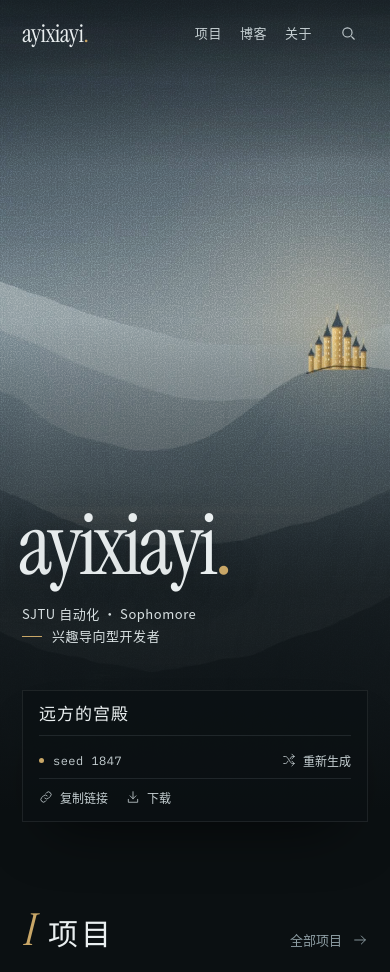
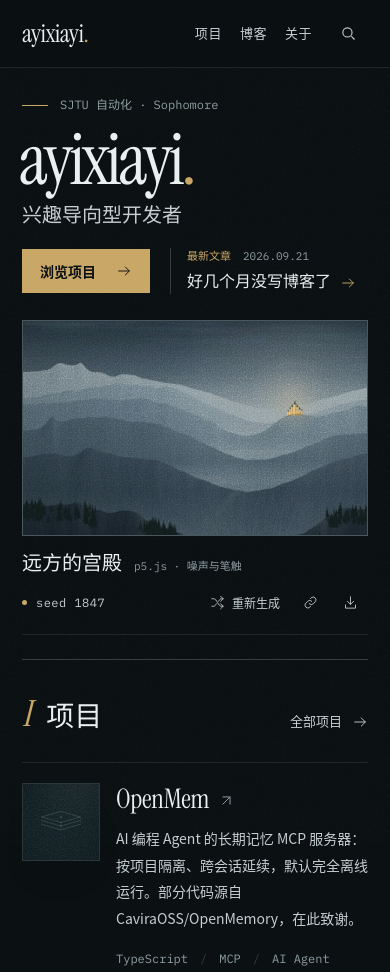
Before and after one commit to ayixiayi/ayixiayi.github.io, an Astro site: page / in a window 390 px wide. Shown: the top 972 px of the page. Built offline with nearby package versions, Linux system fonts and the light colour scheme; Astro itself is replaced by a stand-in of ours; a web font is replaced by a local one.

Commit message:
Frame the generative landscape and give the homepage an editorial project shelf

```diff
--- a/src/components/BlogList.astro
+++ b/src/components/BlogList.astro
@@ -35,7 +35,7 @@ const years = [
               <a href={postUrl(post.id)}>
                 {post.data.title}
                 <span class="post-arrow">
-                  <Icon name="external" size={20} />
+                  <Icon name="arrow" size={20} />
                 </span>
               </a>
             </h3>
--- a/src/components/GenerativeLandscape.astro
+++ b/src/components/GenerativeLandscape.astro
@@ -22,34 +22,43 @@ import Icon from './Icon.astro';
     </div>
     <div class="landscape-glaze" aria-hidden="true"></div>
   </div>
-  <slot />
   <div class="landscape-caption">
     <span class="art-progress" aria-hidden="true">
       <span data-art-progress></span>
     </span>
+    <div class="label-details">
       <p class="label-title">远方的宫殿</p>
       <p class="label-medium">p5.js · 噪声与笔触</p>
-    <div class="label-row">
+    </div>
+    <div class="label-controls">
       <span data-art-status class="art-status" role="status">
         seed {DEFAULT_SEED}
       </span>
+      <div class="label-actions" data-actions hidden>
         <button type="button" data-random hidden aria-label="重新生成图像">
-        <Icon name="shuffle" size={14} />
-        重新生成
+          <Icon name="shuffle" size={15} /> 重新生成
         </button>
-    </div>
-    <div class="label-actions" data-actions hidden>
-      <button type="button" data-copy aria-label="复制这幅画的链接">
-        <Icon name="link" size={14} />
-        复制链接
+        <button
+          type="button"
+          data-copy
+          aria-label="复制这幅画的链接"
+          title="复制这幅画的链接"
+        >
+          <Icon name="link" size={15} />
+          <span>复制链接</span>
         </button>
-      <button type="button" data-download aria-label="下载这幅画">
-        <Icon name="download" size={14} />
-        下载
+        <button
+          type="button"
+          data-download
+          aria-label="下载这幅画"
+          title="下载这幅画"
+        >
+          <Icon name="download" size={15} />
+          <span>下载</span>
         </button>
       </div>
     </div>
-  <span class="scroll-cue" aria-hidden="true"></span>
+  </div>
 </generative-landscape>
 
 <script>
@@ -59,7 +68,6 @@ import Icon from './Icon.astro';
     private renderer?: P5;
     private disposed = false;
     private snapshotUrl?: string;
-    private listeners = new AbortController();
 
     connectedCallback() {
       const surface = this.querySelector<HTMLElement>('.landscape-surface')!;
@@ -243,7 +251,7 @@ import Icon from './Icon.astro';
         ).matches
       ) {
         let frame = 0;
-        this.addEventListener('pointermove', (event) => {
+        surface.addEventListener('pointermove', (event) => {
           if (frame) return;
           frame = requestAnimationFrame(() => {
             frame = 0;
@@ -260,23 +268,6 @@ import Icon from './Icon.astro';
         });
       }
 
-      // Scroll depth is written by hand: a scroll timeline would keep the
-      // canvas layer animating, and slow the painting, even while idle.
-      let depthFrame = 0;
-      const depth = () => {
-        depthFrame = 0;
-        const progress = Math.min(1, Math.max(0, scrollY / innerHeight));
-        this.style.setProperty('--depth', progress.toFixed(4));
-      };
-      addEventListener(
-        'scroll',
-        () => {
-          if (!depthFrame) depthFrame = requestAnimationFrame(depth);
-        },
-        { passive: true, signal: this.listeners.signal },
-      );
-      depth();
-
       const requestedSeed = Number(
         new URLSearchParams(location.search).get('seed'),
       );
@@ -292,7 +283,6 @@ import Icon from './Icon.astro';
 
     disconnectedCallback() {
       this.disposed = true;
-      this.listeners.abort();
       this.renderer?.remove();
       if (this.snapshotUrl) URL.revokeObjectURL(this.snapshotUrl);
     }
--- a/src/pages/index.astro
+++ b/src/pages/index.astro
@@ -12,13 +12,14 @@ import {
 } from '../lib/posts';
 
 const posts = (await getPublishedPosts()).slice(0, 3);
+const latest = posts[0];
 ---
 
 <BaseLayout title={site.name}>
   <main id="main">
     <section class="hero" aria-labelledby="intro-title">
-      <GenerativeLandscape>
       <div class="hero-copy">
+        <p class="hero-subtitle">SJTU 自动化 · {site.grade.en}</p>
         <h1 id="intro-title" class="hero-title">
           <span class="sr-only">ayixiayi</span>
           <span class="hero-letters" aria-hidden="true">
@@ -28,10 +29,31 @@ const posts = (await getPublishedPosts()).slice(0, 3);
             <span class="signature-dot">.</span>
           </span>
         </h1>
-          <p class="hero-subtitle">SJTU 自动化 · {site.grade.en}</p>
         <p class="hero-description">兴趣导向型开发者</p>
+        <div class="hero-actions">
+          <a href="#projects-title" class="hero-primary">
+            浏览项目 <Icon name="arrow" size={16} />
+          </a>
+          {latest && (
+            <a
+              href={postUrl(latest.id)}
+              class="hero-latest"
+              aria-label={`读最新文章：${latest.data.title}`}
+            >
+              <span class="latest-meta">
+                最新文章{' '}
+                <time datetime={latest.data.pubDate.toISOString()}>
+                  {formatDate(latest.data.pubDate)}
+                </time>
+              </span>
+              <span class="latest-title">
+                {latest.data.title} <Icon name="arrow" size={16} />
+              </span>
+            </a>
+          )}
         </div>
-      </GenerativeLandscape>
+      </div>
+      <GenerativeLandscape />
     </section>
 
     <div class="catalogue">
@@ -40,12 +62,14 @@ const posts = (await getPublishedPosts()).slice(0, 3);
           <span class="plate-no" aria-hidden="true">
             I
           </span>
-          <h2 id="projects-title">项目</h2>
+          <h2 id="projects-title" tabindex="-1">
+            项目
+          </h2>
           <a href="/projects/" class="plate-link">
             全部项目 <Icon name="arrow" size={16} />
           </a>
         </header>
-        <div class="work-list">
+        <div class="work-list home-projects">
           {projects.map((project, index) => (
             <ProjectCard project={project} index={index} />
           ))}
@@ -78,7 +102,7 @@ const posts = (await getPublishedPosts()).slice(0, 3);
                 约 {readingMinutes(post.body)} 分钟
               </span>
               <span class="post-arrow">
-                <Icon name="external" size={20} />
+                <Icon name="arrow" size={20} />
               </span>
             </a>
           ))}
--- a/src/styles/global.css
+++ b/src/styles/global.css
@@ -1,6 +1,6 @@
 /*
  * Nocturne catalogue.
- * The site is laid out like an art book for one painting: a full-bleed night
+ * The site is laid out like an art book for one painting: a framed night
  * landscape, catalogue plates numbered in roman numerals, wall labels, and a
  * hanging scroll. Cold ink and mist carry the page; gold belongs to the palace.
  */
@@ -273,30 +273,38 @@ button {
   color: var(--fog);
 }
 
-/* Hero: the painting is the page -------------------------------------- */
-
+/* A facing-page introduction and framed generative print. */
 .hero {
+  width: min(1296px, calc(100% - 96px));
+  margin-inline: auto;
+  padding: clamp(108px, 9vw, 140px) 0 clamp(32px, 4vw, 60px);
+  display: grid;
+  grid-template-columns: minmax(0, 0.85fr) minmax(0, 1.5fr);
+  gap: clamp(32px, 5vw, 84px);
+  align-items: center;
+  border-bottom: 1px solid var(--rule-strong);
+}
+body:has(.hero) .site-header {
+  background: rgb(11 16 18 / 95%);
+  border-bottom-color: var(--rule);
+}
+generative-landscape {
+  display: block;
+  min-width: 0;
+  container: painting / inline-size;
+}
+.landscape-surface {
   position: relative;
-  height: 100svh;
-  min-height: 600px;
-}
-generative-landscape {
-  position: absolute;
-  inset: 0;
-  display: block;
-}
-.landscape-surface {
-  position: absolute;
-  inset: 0;
+  aspect-ratio: 8 / 5;
+  width: 100%;
   overflow: hidden;
   background: #26363a;
+  border: 1px solid var(--rule-strong);
   view-transition-name: painting;
 }
 .landscape-layer {
   position: absolute;
   inset: 0;
-  transform-origin: 62% 42%;
-  scale: calc(1 + var(--depth, 0) * 0.08);
 }
 .landscape-surface img,
 [data-canvas-host],
@@ -349,23 +357,6 @@ generative-landscape[data-state='ready'] [data-art-fallback] {
   opacity: 0.55;
   transition: opacity 1.2s ease;
 }
-/* The night pools at the edges and the painting dissolves into the page. */
-.landscape-surface::after {
-  content: '';
-  position: absolute;
-  inset: 0;
-  z-index: 2;
-  pointer-events: none;
-  background:
-    linear-gradient(180deg, rgb(11 16 18 / 55%), transparent 22%),
-    linear-gradient(90deg, rgb(11 16 18 / 62%), transparent 55%),
-    linear-gradient(
-      0deg,
-      var(--ink) 0%,
-      rgb(11 16 18 / 70%) 18%,
-      transparent 48%
-    );
-}
 .landscape-glaze {
   position: absolute;
   inset: 0;
@@ -380,7 +371,7 @@ generative-landscape[data-state='ready'] [data-art-fallback] {
   opacity: 0;
   transition: opacity 1.4s ease;
 }
-generative-landscape:hover .landscape-glaze {
+.landscape-surface:hover .landscape-glaze {
   opacity: 1;
 }
 /* Blended glazes would be recomposited on every stroke, so they wait for the
@@ -392,32 +383,14 @@ generative-landscape:is([data-state='loading'], [data-state='painting'])
   opacity: 0;
   transition: none;
 }
-/* Scrolling away sinks the painting into the dark. */
-generative-landscape::after {
-  content: '';
-  position: absolute;
-  inset: 0;
-  z-index: 2;
-  pointer-events: none;
-  background: var(--ink);
-  opacity: calc(var(--depth, 0) * 0.7);
-}
 .hero-copy {
-  position: absolute;
-  left: var(--edge);
-  bottom: 13vh;
-  z-index: 3;
-  translate: 0 calc(var(--depth, 0) * -14vh);
+  min-width: 0;
 }
 .hero-title {
-  margin: 0 0 30px -0.05em;
-  font-family: var(--font-display);
-  font-size: clamp(84px, 13.5vw, 208px);
-  font-weight: 400;
-  line-height: 0.9;
-  letter-spacing: -0.045em;
+  margin: 20px 0 12px -0.045em;
+  font: 400 clamp(76px, 9.4vw, 148px)/0.94 var(--font-display);
+  letter-spacing: -0.05em;
   color: var(--snow);
-  text-shadow: 0 4px 50px rgb(6 10 12 / 40%);
 }
 .hero-letters {
   display: flex;
@@ -427,58 +400,100 @@ generative-landscape::after {
   display: inline-block;
 }
 .hero-subtitle,
+.latest-meta {
+  display: flex;
+  align-items: center;
+  gap: 12px;
+  font: 12px/1.5 var(--font-mono);
+  color: var(--mist);
+}
+.hero-subtitle::before {
+  content: '';
+  width: 26px;
+  height: 1px;
+  background: var(--gold);
+}
 .hero-description {
+  font: 400 clamp(20px, 2vw, 32px)/1.5 var(--font-display);
+  color: var(--fog);
+}
+.hero-actions {
+  margin-top: 24px;
+}
+.hero-primary {
   display: inline-flex;
   align-items: center;
-  font-size: 15px;
-  letter-spacing: 0.04em;
-  color: #d8e0e2;
-}
-.hero-description::before {
-  content: '';
-  width: 32px;
-  height: 1px;
-  margin-inline: 16px;
+  justify-content: space-between;
+  gap: 20px;
+  min-height: 44px;
+  padding: 0 18px;
   background: var(--gold);
-}
-
-/* Wall label */
+  color: var(--ink);
+  font-size: 14px;
+  font-weight: 650;
+}
+.hero-primary:hover {
+  background: #dfbf84;
+}
+.hero-latest {
+  display: block;
+  max-width: 34ch;
+  margin-top: clamp(28px, 4vw, 60px);
+  padding-top: 16px;
+  border-top: 1px solid var(--rule-strong);
+}
+.latest-meta {
+  flex-wrap: wrap;
+  gap: 4px 12px;
+  font-size: 11px;
+  color: var(--gold);
+}
+.latest-meta time {
+  color: var(--mist);
+}
+.latest-title {
+  display: block;
+  margin-top: 6px;
+  font: 400 19px/1.5 var(--font-display);
+  color: var(--snow);
+  overflow-wrap: anywhere;
+}
+.latest-title svg {
+  margin-left: 6px;
+  color: var(--gold);
+}
+.hero-latest:hover .latest-title {
+  color: var(--gold);
+}
+
+/* Shared plate label and controls sit outside the painted area. */
 .landscape-caption {
-  position: absolute;
-  right: var(--edge);
-  bottom: 13vh;
-  z-index: 3;
-  width: 252px;
-  padding: 18px 20px 12px;
-  background: rgb(11 16 18 / 72%);
-  border: 1px solid rgb(255 255 255 / 8%);
-  box-shadow: 0 30px 60px -30px rgb(0 0 0 / 70%);
-  translate: 0 calc(var(--depth, 0) * -8vh);
-}
-.label-title {
-  font-family: var(--font-display);
-  font-size: 21px;
-  line-height: 1.4;
-  letter-spacing: 0.06em;
-  color: var(--snow);
-}
-.label-medium {
-  margin-top: 3px;
-  font-size: 12px;
-  color: var(--mist);
-}
-.label-row {
+  position: relative;
   display: flex;
   align-items: center;
   justify-content: space-between;
-  gap: 12px;
-  margin-top: 14px;
-  padding-top: 6px;
-  border-top: 1px solid var(--rule);
+  flex-wrap: wrap;
+  gap: 4px 18px;
+  padding: 12px 0;
+  border-bottom: 1px solid var(--rule);
+}
+.label-title {
+  font: 400 20px/1.5 var(--font-display);
+  color: var(--snow);
+}
+.label-medium {
+  color: var(--mist);
+  font: 11px/1.6 var(--font-mono);
+}
+.label-controls {
+  display: flex;
+  align-items: center;
+  flex-wrap: wrap;
+  gap: 2px 14px;
 }
 .art-progress {
   position: absolute;
-  inset: -1px -1px auto;
+  inset: 0 0 auto;
   height: 1px;
   opacity: 0;
   transition: opacity 700ms ease;
@@ -520,8 +535,9 @@ generative-landscape:is([data-state='loading'], [data-state='painting'])
   display: inline-flex;
   align-items: center;
   gap: 7px;
-  min-height: 36px;
-  padding: 0;
+  min-height: 40px;
+  justify-content: center;
+  padding: 0 8px;
   font-size: 12px;
   white-space: nowrap;
   color: var(--fog);
@@ -543,29 +559,31 @@ generative-landscape:is([data-state='loading'], [data-state='painting'])
 }
 .label-actions {
   display: flex;
-  gap: 18px;
-  border-top: 1px solid var(--rule);
+  align-items: center;
+  gap: 4px;
 }
 .label-actions[hidden] {
   display: none;
 }
-.scroll-cue {
-  position: absolute;
-  left: 50%;
-  bottom: 30px;
-  z-index: 3;
-  width: 1px;
-  height: 56px;
-  overflow: hidden;
-  background: var(--rule-strong);
-  opacity: calc(1 - var(--depth, 0) * 4);
-}
-.scroll-cue::after {
-  content: '';
-  position: absolute;
-  inset: 0;
-  background: linear-gradient(transparent, var(--gold));
-  translate: 0 -100%;
+@container painting (max-width: 610px) {
+  .label-actions :is([data-copy], [data-download]) span {
+    display: none;
+  }
+  .label-actions :is([data-copy], [data-download]) {
+    width: 36px;
+  }
+}
+@container painting (max-width: 450px) {
+  .label-controls {
+    justify-content: space-between;
+    width: 100%;
+  }
+  .label-details {
+    display: flex;
+    align-items: baseline;
+    flex-wrap: wrap;
+    gap: 2px 12px;
+  }
 }
 
 /* Catalogue plates ------------------------------------------------------ */
@@ -573,29 +591,25 @@ generative-landscape:is([data-state='loading'], [data-state='painting'])
 .catalogue {
   width: min(1296px, calc(100% - 96px));
   margin-inline: auto;
-  padding-top: 110px;
+  padding-top: clamp(36px, 5vw, 72px);
 }
 .plate {
-  display: grid;
-  grid-template-columns: var(--rail) minmax(0, 1fr);
-  gap: var(--gap);
-  padding-bottom: 130px;
+  padding-bottom: clamp(64px, 7vw, 100px);
 }
 .plate-head {
-  position: sticky;
-  top: 110px;
-  align-self: start;
   display: flex;
-  flex-direction: column;
-  align-items: flex-start;
+  align-items: baseline;
+  gap: 16px;
+  margin-bottom: 22px;
+}
+.plate-head .plate-no {
+  font-size: 36px;
 }
 .plate-head h2 {
-  margin-top: 14px;
   font-family: var(--font-display);
-  font-size: 40px;
+  font-size: clamp(28px, 3vw, 40px);
   font-weight: 400;
   line-height: 1.3;
-  letter-spacing: 0.1em;
   color: var(--snow);
 }
 .plate-link {
@@ -603,9 +617,9 @@ generative-landscape:is([data-state='loading'], [data-state='painting'])
   align-items: center;
   gap: 10px;
   min-height: 36px;
-  margin-top: 18px;
+  margin-left: auto;
   font-size: 13px;
-  color: var(--mist);
+  color: var(--fog);
   transition: color 300ms ease;
 }
 .plate-link svg {
@@ -887,7 +901,7 @@ generative-landscape:is([data-state='loading'], [data-state='painting'])
 }
 .post-row:hover .post-arrow,
 .blog-entry h3 a:hover .post-arrow {
-  translate: 3px -3px;
+  translate: 3px 0;
 }
 
 /* Chapter openers ------------------------------------------------------- */
@@ -1019,6 +1033,45 @@ generative-landscape:is([data-state='loading'], [data-state='painting'])
   max-width: 680px;
   font-size: 15px;
   color: var(--fog);
+}
+
+/* A compact project shelf on the homepage; the project archive uses full rows. */
+.home-projects {
+  display: grid;
+  grid-template-columns: repeat(3, minmax(0, 1fr));
+  gap: clamp(20px, 3vw, 44px);
+}
+.home-projects .project-card {
+  display: flex;
+  flex-direction: column;
+  gap: 18px;
+  padding: 20px 0 24px;
+}
+.home-projects .work-no {
+  display: none;
+}
+.home-projects .project-visual {
+  width: 100%;
+  padding: 0;
+}
+.home-projects .project-visual::after {
+  inset: 0;
+}
+.home-projects .project-visual svg {
+  height: clamp(110px, 11vw, 156px);
+}
+.home-projects .work-body {
+  padding: 0;
+}
+.home-projects h3 {
+  font-size: 28px;
+  margin-bottom: 10px;
+}
+.home-projects .work-body > p {
+  font-size: 14px;
+}
+.home-projects .project-card::before {
+  content: none;
 }
 
 /* Article --------------------------------------------------------------- */
@@ -1441,11 +1494,6 @@ generative-landscape:is([data-state='loading'], [data-state='painting'])
     stroke-dashoffset: -14;
   }
 }
-@keyframes cue {
-  to {
-    translate: 0 100%;
-  }
-}
 @keyframes drift-slow {
   from {
     scale: 1.02;
@@ -1538,7 +1586,7 @@ generative-landscape:is([data-state='loading'], [data-state='painting'])
 
 @media (prefers-reduced-motion: no-preference) {
   .hero [data-art-fallback] {
-    animation: develop 2.8s var(--ease-out) backwards;
+    animation: develop 700ms var(--ease-out) backwards;
   }
   .hero-letters > span {
     animation: unveil 1.4s var(--ease-out) calc(0.35s + var(--i, 0) * 70ms)
@@ -1553,9 +1601,7 @@ generative-landscape:is([data-state='loading'], [data-state='painting'])
   .hero-description {
     animation: unveil 1.2s var(--ease-out) 1.02s backwards;
   }
-  .landscape-caption {
-    animation: unveil 1.2s var(--ease-out) 1.2s backwards;
-  }
+
   .scroll-cue::after {
     animation: cue 2.6s var(--ease-in-out) 2s infinite;
   }
@@ -1686,82 +1732,60 @@ generative-landscape:is([data-state='loading'], [data-state='painting'])
     display: none;
   }
   .hero {
-    min-height: 560px;
-  }
-  .landscape-surface img,
-  [data-canvas-host],
-  [data-canvas-host] canvas {
-    object-position: 76% 42%;
-  }
-  .landscape-surface::after {
-    background:
-      linear-gradient(180deg, rgb(11 16 18 / 60%), transparent 20%),
-      linear-gradient(
-        0deg,
-        var(--ink) 4%,
-        rgb(11 16 18 / 80%) 30%,
-        transparent 62%
-      );
-  }
-  .hero-copy {
-    bottom: 196px;
+    width: calc(100% - 44px);
+    padding: 96px 0 24px;
+    grid-template-columns: minmax(0, 1fr);
+    gap: 26px;
   }
   .hero-title {
-    font-size: clamp(64px, 22vw, 110px);
-    margin-bottom: 18px;
-  }
-  .hero-subtitle,
-  .hero-description {
+    font-size: clamp(72px, 15vw, 108px);
+    margin: 12px 0 6px -0.045em;
+  }
+  .hero-actions {
     display: flex;
-    font-size: 13px;
-  }
-  .hero-description::before {
-    width: 20px;
-    margin: 0 10px 0 0;
-  }
-  .landscape-caption {
-    left: var(--edge);
-    right: var(--edge);
-    bottom: 22px;
-    width: auto;
-    padding: 12px 16px 6px;
-  }
-  .label-medium {
-    display: none;
-  }
-  .label-title {
-    font-size: 17px;
-  }
-  .label-row {
-    margin-top: 8px;
-  }
-  .scroll-cue {
-    display: none;
-  }
-  .catalogue {
-    padding-top: 64px;
-  }
-  .plate,
+    align-items: center;
+    flex-wrap: wrap;
+    gap: 14px 20px;
+    margin-top: 18px;
+  }
+  .hero-latest {
+    min-width: 0;
+    flex: 1 1 135px;
+    margin: 0;
+    padding: 0 0 0 16px;
+    border-top: none;
+    border-left: 1px solid var(--rule-strong);
+  }
+  .latest-title {
+    font-size: 16px;
+  }
+
   .blog-year {
     grid-template-columns: 1fr;
     gap: 26px;
     padding-bottom: 80px;
   }
-  .plate-head {
-    position: static;
-    flex-direction: row;
-    align-items: baseline;
+  .home-projects {
+    grid-template-columns: 1fr;
+    gap: 0;
+  }
+  .home-projects .project-card {
+    display: grid;
+    grid-template-columns: clamp(64px, 20vw, 120px) minmax(0, 1fr);
     gap: 16px;
   }
-  .plate-head .plate-no {
-    font-size: 44px;
-  }
-  .plate-head h2 {
-    margin-top: 0;
-    font-size: 30px;
-  }
-  .plate-link {
-    margin: 0 0 0 auto;
+  .home-projects .project-visual svg {
+    height: auto;
+    aspect-ratio: 1 / 1;
+  }
+  .home-projects .work-body {
+    grid-column: 2;
+  }
+  .home-projects h3 {
+    font-size: 24px;
+  }
+  .article-neighbors {
+    margin-left: 0;
   }
   .project-card {
     grid-template-columns: 1fr;
@@ -1821,9 +1845,6 @@ generative-landscape:is([data-state='loading'], [data-state='painting'])
   }
   .blog-entry h3 {
     font-size: 25px;
-  }
-  .article-neighbors {
-    margin-left: 0;
   }
   .article-grid {
     display: flex;
```
Also changed, not shown: tests/navigation-regressions.spec.ts (+14 -0 lines). Lines whose indentation alone changed are shown as unchanged.
